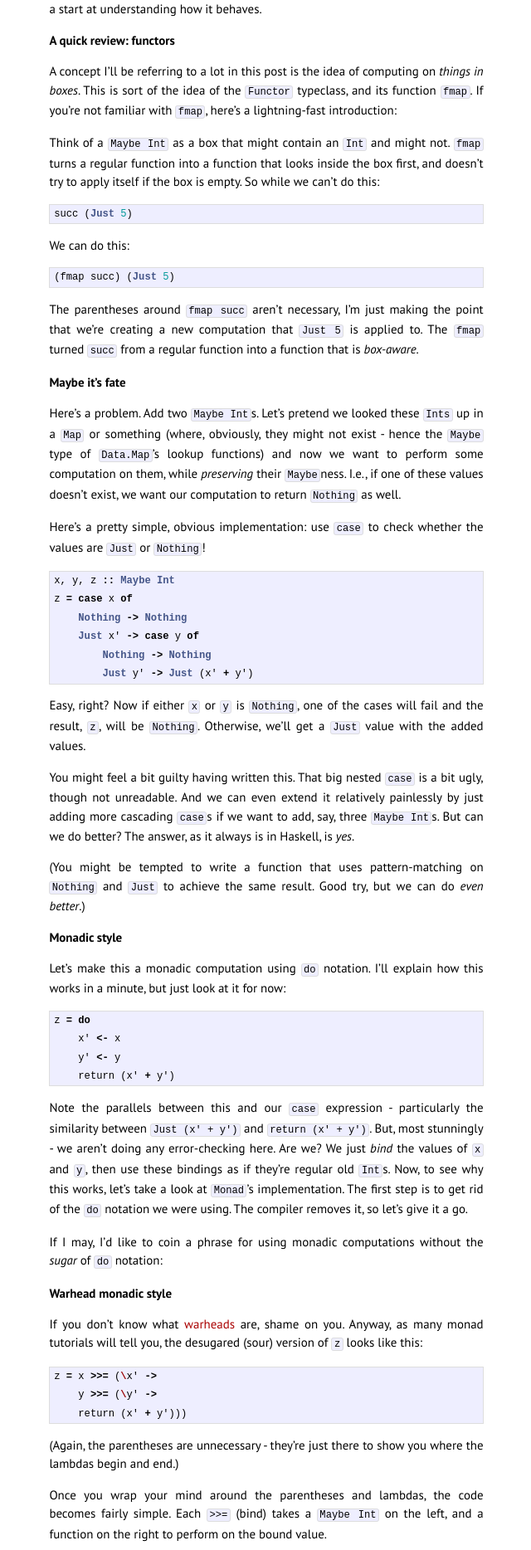
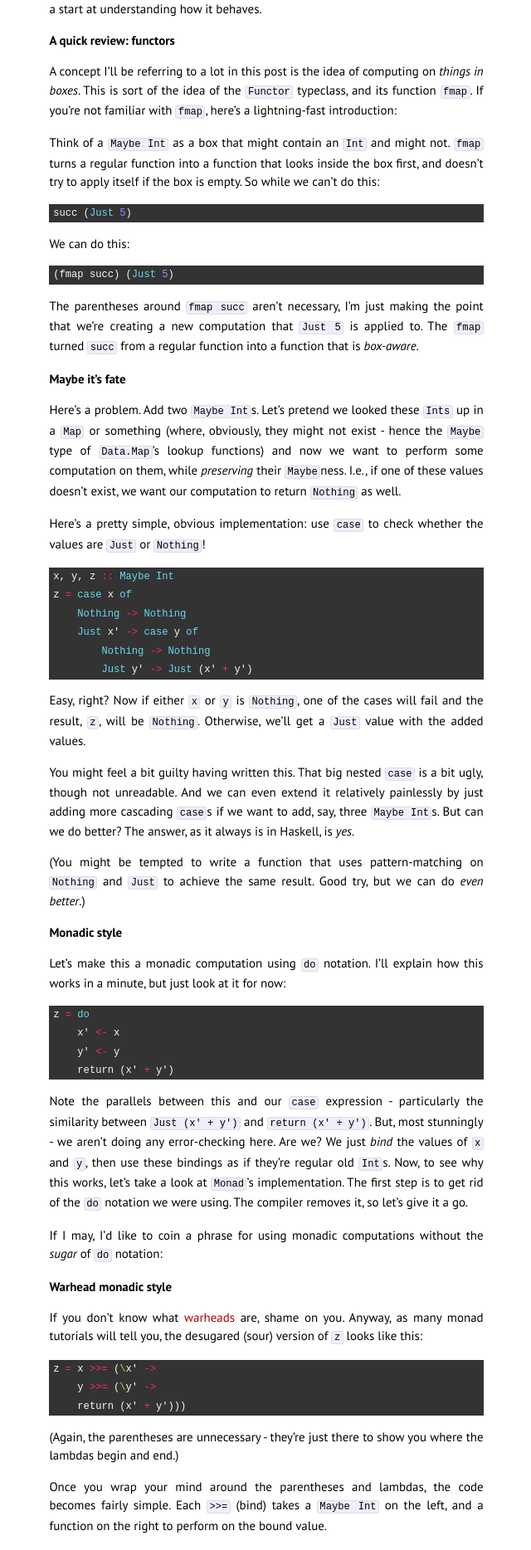
Before and after one commit to crabmusket/eightyeight.github.io, a Jekyll site: the page built from _posts/2014-01-21-you-may-say-im-a-monad.md, in a window 1280 px wide. Shown: the part 591-2459 px from the top of the page at 83% size, without its empty margins (319-959 px from the left). Built offline with Jekyll 4.4.1, drawn with Linux system fonts in a browser that asks for light colours; Markdown is read by kramdown in place of the engine named in the settings.

Commit message:
Dark code blocks.

```diff
--- a/_config.yml
+++ b/_config.yml
@@ -1,4 +1,4 @@
 name: the crab musket
-highlight: pygments
+highlighter: pygments
 markdown: redcarpet
 permalink: /:year-:month-:day/:title
--- a/css/main.css
+++ b/css/main.css
@@ -160,28 +160,19 @@
 
 /* standard */
 #post pre {
-  border: 1px solid #ddd;
-  background-color: #eef;
   padding: 0 .4em;
   overflow-x: auto;
 }
 
-#post ul, #post ol {
-  margin-left: 1.9em;
-}
-
-#post code {
+#post p code {
+  padding: 0 .2em;
   border: 1px solid #ddd;
   background-color: #eef;
   border-radius: 3px;
 }
 
-p code {
-  padding: 0 .2em;
-}
-
-#post pre code {
-  border: none;
+#post ul, #post ol {
+  margin-left: 1.9em;
 }
 
 /* terminal */
--- a/css/syntax.css
+++ b/css/syntax.css
@@ -1,60 +1,66 @@
-.highlight  { background: #ffffff; }
-.highlight .c { color: #999988; font-style: italic } /* Comment */
-.highlight .err { color: #a61717; background-color: #e3d2d2 } /* Error */
-.highlight .k { font-weight: bold } /* Keyword */
-.highlight .o { font-weight: bold } /* Operator */
-.highlight .cm { color: #999988; font-style: italic } /* Comment.Multiline */
-.highlight .cp { color: #999999; font-weight: bold } /* Comment.Preproc */
-.highlight .c1 { color: #999988; font-style: italic } /* Comment.Single */
-.highlight .cs { color: #999999; font-weight: bold; font-style: italic } /* Comment.Special */
-.highlight .gd { color: #000000; background-color: #ffdddd } /* Generic.Deleted */
-.highlight .gd .x { color: #000000; background-color: #ffaaaa } /* Generic.Deleted.Specific */
+.highlight pre { background-color: #333}
+.highlight .language-text { color: #f8f8f2 }
+.highlight .hll { background-color: #49483e }
+.highlight .c { color: #75715e } /* Comment */
+.highlight .err { color: #960050; background-color: #1e0010 } /* Error */
+.highlight .k { color: #66d9ef } /* Keyword */
+.highlight .l { color: #ae81ff } /* Literal */
+.highlight .n { color: #f8f8f2 } /* Name */
+.highlight .o { color: #f92672 } /* Operator */
+.highlight .p { color: #f8f8f2 } /* Punctuation */
+.highlight .cm { color: #75715e } /* Comment.Multiline */
+.highlight .cp { color: #75715e } /* Comment.Preproc */
+.highlight .c1 { color: #75715e } /* Comment.Single */
+.highlight .cs { color: #75715e } /* Comment.Special */
 .highlight .ge { font-style: italic } /* Generic.Emph */
-.highlight .gr { color: #aa0000 } /* Generic.Error */
-.highlight .gh { color: #999999 } /* Generic.Heading */
-.highlight .gi { color: #000000; background-color: #ddffdd } /* Generic.Inserted */
-.highlight .gi .x { color: #000000; background-color: #aaffaa } /* Generic.Inserted.Specific */
-.highlight .go { color: #888888 } /* Generic.Output */
-.highlight .gp { color: #555555 } /* Generic.Prompt */
 .highlight .gs { font-weight: bold } /* Generic.Strong */
-.highlight .gu { color: #aaaaaa } /* Generic.Subheading */
-.highlight .gt { color: #aa0000 } /* Generic.Traceback */
-.highlight .kc { font-weight: bold } /* Keyword.Constant */
-.highlight .kd { font-weight: bold } /* Keyword.Declaration */
-.highlight .kp { font-weight: bold } /* Keyword.Pseudo */
-.highlight .kr { font-weight: bold } /* Keyword.Reserved */
-.highlight .kt { color: #445588; font-weight: bold } /* Keyword.Type */
-.highlight .m { color: #009999 } /* Literal.Number */
-.highlight .s { color: #d14 } /* Literal.String */
-.highlight .na { color: #008080 } /* Name.Attribute */
-.highlight .nb { color: #0086B3 } /* Name.Builtin */
-.highlight .nc { color: #445588; font-weight: bold } /* Name.Class */
-.highlight .no { color: #008080 } /* Name.Constant */
-.highlight .ni { color: #800080 } /* Name.Entity */
-.highlight .ne { color: #990000; font-weight: bold } /* Name.Exception */
-.highlight .nf { color: #990000; font-weight: bold } /* Name.Function */
-.highlight .nn { color: #555555 } /* Name.Namespace */
-.highlight .nt { color: #000080 } /* Name.Tag */
-.highlight .nv { color: #008080 } /* Name.Variable */
-.highlight .ow { font-weight: bold } /* Operator.Word */
-.highlight .w { color: #bbbbbb } /* Text.Whitespace */
-.highlight .mf { color: #009999 } /* Literal.Number.Float */
-.highlight .mh { color: #009999 } /* Literal.Number.Hex */
-.highlight .mi { color: #009999 } /* Literal.Number.Integer */
-.highlight .mo { color: #009999 } /* Literal.Number.Oct */
-.highlight .sb { color: #d14 } /* Literal.String.Backtick */
-.highlight .sc { color: #d14 } /* Literal.String.Char */
-.highlight .sd { color: #d14 } /* Literal.String.Doc */
-.highlight .s2 { color: #d14 } /* Literal.String.Double */
-.highlight .se { color: #d14 } /* Literal.String.Escape */
-.highlight .sh { color: #d14 } /* Literal.String.Heredoc */
-.highlight .si { color: #d14 } /* Literal.String.Interpol */
-.highlight .sx { color: #d14 } /* Literal.String.Other */
-.highlight .sr { color: #009926 } /* Literal.String.Regex */
-.highlight .s1 { color: #d14 } /* Literal.String.Single */
-.highlight .ss { color: #990073 } /* Literal.String.Symbol */
-.highlight .bp { color: #999999 } /* Name.Builtin.Pseudo */
-.highlight .vc { color: #008080 } /* Name.Variable.Class */
-.highlight .vg { color: #008080 } /* Name.Variable.Global */
-.highlight .vi { color: #008080 } /* Name.Variable.Instance */
-.highlight .il { color: #009999 } /* Literal.Number.Integer.Long */
+.highlight .kc { color: #66d9ef } /* Keyword.Constant */
+.highlight .kd { color: #66d9ef } /* Keyword.Declaration */
+.highlight .kn { color: #f92672 } /* Keyword.Namespace */
+.highlight .kp { color: #66d9ef } /* Keyword.Pseudo */
+.highlight .kr { color: #66d9ef } /* Keyword.Reserved */
+.highlight .kt { color: #66d9ef } /* Keyword.Type */
+.highlight .ld { color: #e6db74 } /* Literal.Date */
+.highlight .m { color: #ae81ff } /* Literal.Number */
+.highlight .s { color: #e6db74 } /* Literal.String */
+.highlight .na { color: #a6e22e } /* Name.Attribute */
+.highlight .nb { color: #f8f8f2 } /* Name.Builtin */
+.highlight .nc { color: #a6e22e } /* Name.Class */
+.highlight .no { color: #66d9ef } /* Name.Constant */
+.highlight .nd { color: #a6e22e } /* Name.Decorator */
+.highlight .ni { color: #f8f8f2 } /* Name.Entity */
+.highlight .ne { color: #a6e22e } /* Name.Exception */
+.highlight .nf { color: #a6e22e } /* Name.Function */
+.highlight .nl { color: #f8f8f2 } /* Name.Label */
+.highlight .nn { color: #f8f8f2 } /* Name.Namespace */
+.highlight .nx { color: #a6e22e } /* Name.Other */
+.highlight .py { color: #f8f8f2 } /* Name.Property */
+.highlight .nt { color: #f92672 } /* Name.Tag */
+.highlight .nv { color: #f8f8f2 } /* Name.Variable */
+.highlight .ow { color: #f92672 } /* Operator.Word */
+.highlight .w { color: #f8f8f2 } /* Text.Whitespace */
+.highlight .mf { color: #ae81ff } /* Literal.Number.Float */
+.highlight .mh { color: #ae81ff } /* Literal.Number.Hex */
+.highlight .mi { color: #ae81ff } /* Literal.Number.Integer */
+.highlight .mo { color: #ae81ff } /* Literal.Number.Oct */
+.highlight .sb { color: #e6db74 } /* Literal.String.Backtick */
+.highlight .sc { color: #e6db74 } /* Literal.String.Char */
+.highlight .sd { color: #e6db74 } /* Literal.String.Doc */
+.highlight .s2 { color: #e6db74 } /* Literal.String.Double */
+.highlight .se { color: #ae81ff } /* Literal.String.Escape */
+.highlight .sh { color: #e6db74 } /* Literal.String.Heredoc */
+.highlight .si { color: #e6db74 } /* Literal.String.Interpol */
+.highlight .sx { color: #e6db74 } /* Literal.String.Other */
+.highlight .sr { color: #e6db74 } /* Literal.String.Regex */
+.highlight .s1 { color: #e6db74 } /* Literal.String.Single */
+.highlight .ss { color: #e6db74 } /* Literal.String.Symbol */
+.highlight .bp { color: #f8f8f2 } /* Name.Builtin.Pseudo */
+.highlight .vc { color: #f8f8f2 } /* Name.Variable.Class */
+.highlight .vg { color: #f8f8f2 } /* Name.Variable.Global */
+.highlight .vi { color: #f8f8f2 } /* Name.Variable.Instance */
+.highlight .il { color: #ae81ff } /* Literal.Number.Integer.Long */
+
+.highlight .gh { } /* Generic Heading & Diff Header */
+.highlight .gu { color: #75715e; } /* Generic.Subheading & Diff Unified/Comment? */
+.highlight .gd { color: #f92672; } /* Generic.Deleted & Diff Deleted */
+.highlight .gi { color: #a6e22e; } /* Generic.Inserted & Diff Inserted */
```
